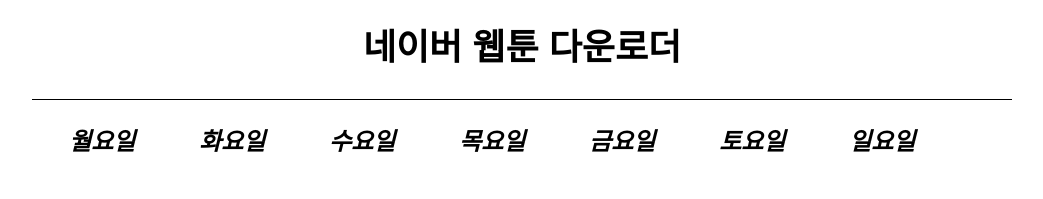
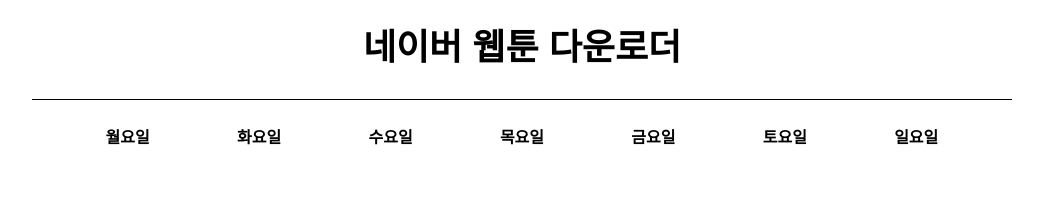
Before and after one commit to hyunwoo-developer/naver_webtoon_downloader, a plain HTML site: page templates/index.html in a window 1280 px wide. Shown: the whole page, without its empty margins (118-1161 px from the left). Drawn offline with nearby package versions, Linux system fonts and the light colour scheme; no server answers.

Commit message:
인덱스 페이지 css 수정

```diff
--- a/static/index.css
+++ b/static/index.css
@@ -45,20 +45,24 @@ header .inner {
     border-bottom: 1px #000 solid;
 }
 /*list*/
+.section--list .list {
+    display: flex;
+    justify-content: space-around;
+}
 .section--list ul {
-    display: inline-block;
-    vertical-align: top;
-    width: 130px;
+
 }
 .section--list li {
-    margin-bottom: 10px;
-    width: 80px;
+    font-family: 'Nanum Gothic', sans-serif;
+    font-weight: bold;
+    margin-bottom: 20px;
+    width: 100px;
     text-align: center;
+    background-repeat: no-repeat;
+    background-size: cover;
 }
 .section--list li:first-child {
-    font-size: 24px;
-    font-weight: bold;
-    font-style: italic;
+    font-size: 16px;
 }
 .section--list .item {
     position: relative;
@@ -68,7 +72,7 @@ header .inner {
     display: flex;
     flex-wrap: wrap;
     align-items: baseline;
-    height: 80px;
+    height: 100px;
     border-radius: 10px;
     font-weight: bolder;
     color: transparent;
--- a/static/index.js
+++ b/static/index.js
@@ -18,7 +18,7 @@ function showAll() {
                 html = `
                         <li class="item">
                             <a href="/detail?id=${id}">
-                                <div class="item__thumbnail" style="background-image: url(${thumbnailImgUrl})">
+                                <div class="item__thumbnail" style="background-image: url(${thumbnailImgUrl});background-repeat: no-repeat;background-size: cover;background-position: center">
                                     <div class="item__title">${title}</div>
                                 </div>
                             </a>
--- a/templates/index.html
+++ b/templates/index.html
@@ -47,29 +47,41 @@
             <div class="inner">
                 <div class="category-select-group"></div>
                 <div class="list">
-                    <table>
                     <ul id="mon_list">
-                            <li>월요일</li>
+                        <li>
+                            <div class="weekday">월요일</div>
+                        </li>
                     </ul>
                     <ul id="tue_list">
-                            <li>화요일</li>
+                        <li>
+                            <div class="weekday">화요일</div>
+                        </li>
                     </ul>
                     <ul id="wed_list">
-                            <li>수요일</li>
+                        <li>
+                            <div class="weekday">수요일</div>
+                        </li>
                     </ul>
                     <ul id="thu_list">
-                            <li>목요일</li>
+                        <li>
+                            <div class="weekday">목요일</div>
+                        </li>
                     </ul>
                     <ul id="fri_list">
-                            <li>금요일</li>
+                        <li>
+                            <div class="weekday">금요일</div>
+                        </li>
                     </ul>
                     <ul id="sat_list">
-                            <li>토요일</li>
+                        <li>
+                            <div class="weekday">토요일</div>
+                        </li>
                     </ul>
                     <ul id="sun_list">
-                            <li>일요일</li>
+                        <li>
+                            <div class="weekday">일요일</div>
+                        </li>
                     </ul>
-                    </table>
                 </div>
             </div>
         </section>
```
Lines whose indentation alone changed are shown as unchanged.
